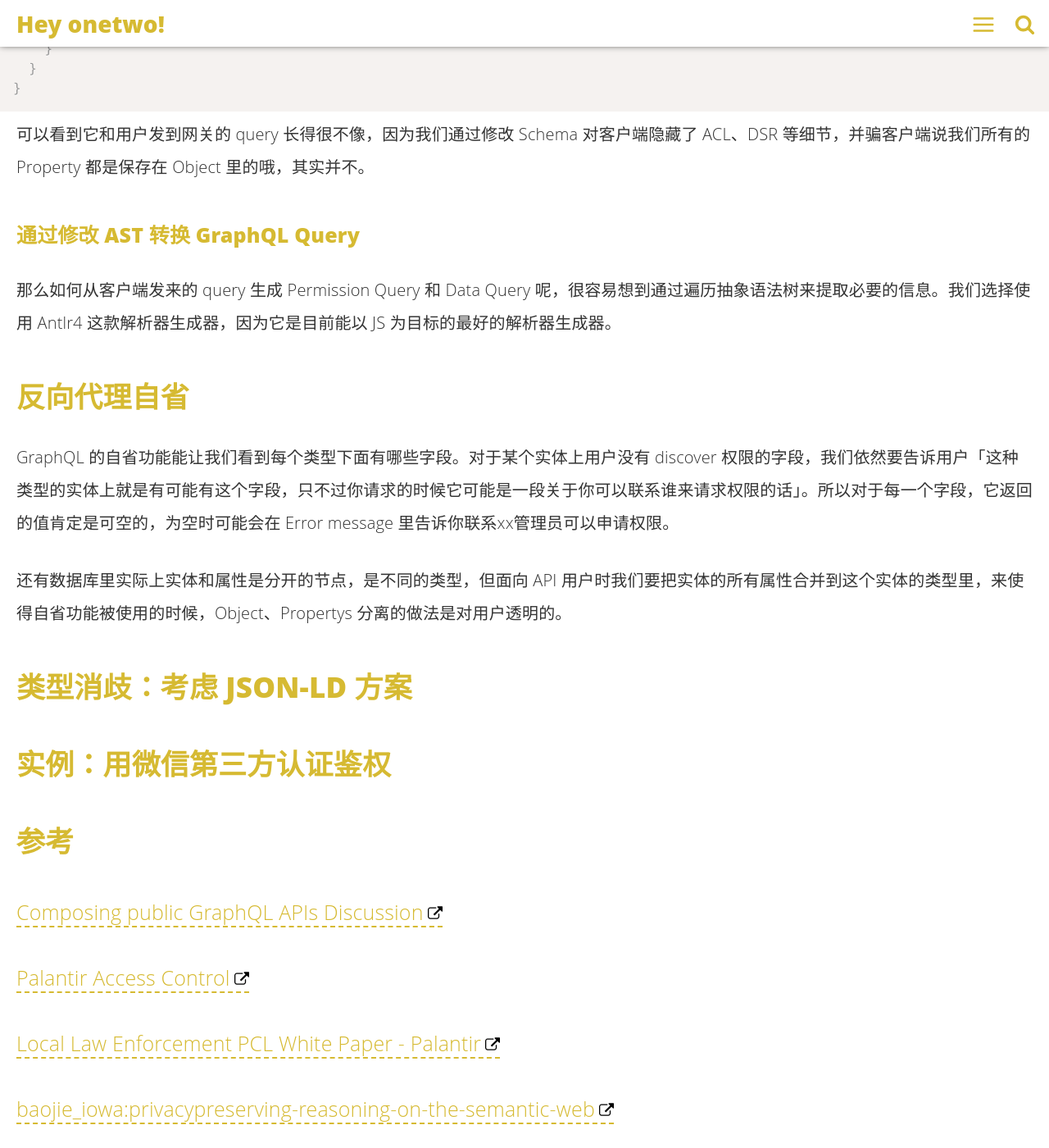
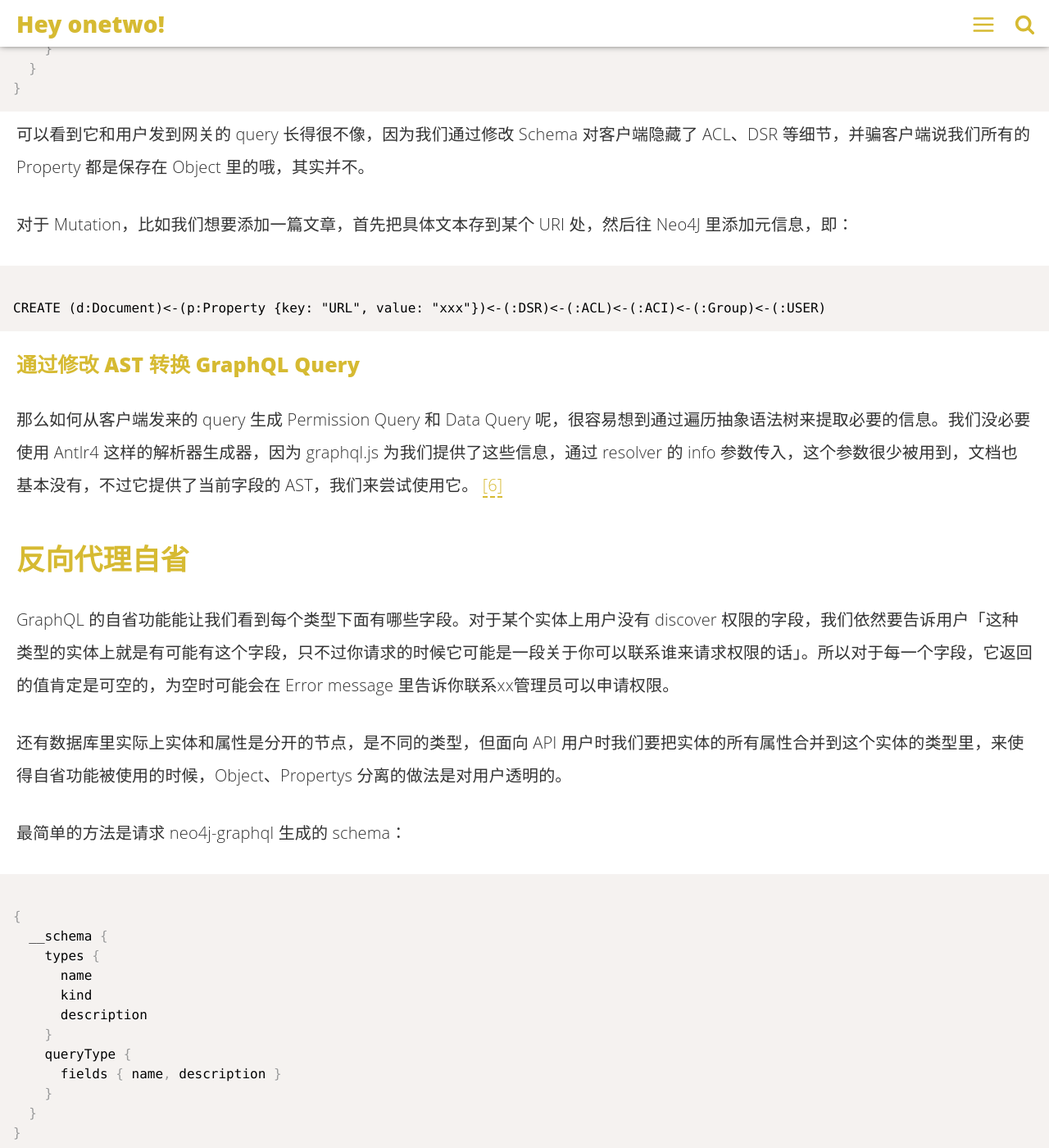
Before and after one commit to linonetwo/linonetwo.github.io, a Jekyll site: the page built from _posts/2017-08-25-级联GraphQL访问控制.md, in a window 1280 px wide and 1400 px high, scrolled down 8704 px. Shown: the whole window at 82% size. Built offline with Jekyll 4.4.1, drawn with Linux system fonts in a browser that asks for light colours; comment, search, counter and statistics services are not loaded; some of the changed text lies outside the part shown.

Commit message:
添加关于 schema的思考

````diff
--- a/_posts/2017-08-25-级联GraphQL访问控制.md
+++ b/_posts/2017-08-25-级联GraphQL访问控制.md
@@ -213,15 +213,46 @@ query MyQuestionDataQuery($ID: ID!, $title: String!) {
 
 可以看到它和用户发到网关的 query 长得很不像，因为我们通过修改 Schema 对客户端隐藏了 ACL、DSR 等细节，并骗客户端说我们所有的 Property 都是保存在 Object 里的哦，其实并不。
 
+对于 Mutation，比如我们想要添加一篇文章，首先把具体文本存到某个 URI 处，然后往 Neo4J 里添加元信息，即：
+
+```cypher
+
+CREATE (d:Document)<-(p:Property {key: "URL", value: "xxx"})<-(:DSR)<-(:ACL)<-(:ACI)<-(:Group)<-(:USER)
+```
+
 ### 通过修改 AST 转换 GraphQL Query
 
-那么如何从客户端发来的 query 生成 Permission Query 和 Data Query 呢，很容易想到通过遍历抽象语法树来提取必要的信息。我们选择使用 Antlr4 这款解析器生成器，因为它是目前能以 JS 为目标的最好的解析器生成器。
+那么如何从客户端发来的 query 生成 Permission Query 和 Data Query 呢，很容易想到通过遍历抽象语法树来提取必要的信息。我们没必要使用 Antlr4 这样的解析器生成器，因为 graphql.js 为我们提供了这些信息，通过 resolver 的 info 参数传入，这个参数很少被用到，文档也基本没有，不过它提供了当前字段的 AST，我们来尝试使用它。 [[6]](#6)
+
+
 
 ## 反向代理自省
 
 GraphQL 的自省功能能让我们看到每个类型下面有哪些字段。对于某个实体上用户没有 discover 权限的字段，我们依然要告诉用户「这种类型的实体上就是有可能有这个字段，只不过你请求的时候它可能是一段关于你可以联系谁来请求权限的话」。所以对于每一个字段，它返回的值肯定是可空的，为空时可能会在 Error message 里告诉你联系xx管理员可以申请权限。
 
 还有数据库里实际上实体和属性是分开的节点，是不同的类型，但面向 API 用户时我们要把实体的所有属性合并到这个实体的类型里，来使得自省功能被使用的时候，Object、Propertys 分离的做法是对用户透明的。
+
+最简单的方法是请求 neo4j-graphql 生成的 schema：
+
+```graphql
+
+{
+  __schema {
+    types {
+      name
+      kind
+      description
+    }
+    queryType {
+      fields { name, description }
+    }
+  }
+}
+```
+
+用这个信息生成我们自己的 Schema 的话，我们要做的就只是删除我们不想让 client 看到的类型，生成只有一张只有 neo4j-graphql 中 schema 的子集的 schema，然后让 apollo-server 来提供自省。
+
+对于我们的例子，情况比较简单，我们筛选出实现了 Object 接口的类型，然后请求所有连接到 Object 的 Property 类型的 key 作为 Object 的字段。（不大可能，所以还是不该用 key value，而应该用 key：value，然后实现各种类型的 Property？）
 
 ## 类型消歧：考虑 JSON-LD 方案
 
@@ -241,3 +272,5 @@ GraphQL 的自省功能能让我们看到每个类型下面有哪些字段。对
 
 - [Reinventing Authorization: GraphQL Permission Queries](https://www.slideshare.net/baojie_iowa/privacypreserving-reasoning-on-the-semantic-web)
 - [Scenarios: The GraphQL Permission Schema](https://www.graph.cool/docs/reference/auth/permission-queries-iox3aqu0ee/)
+
+### [<span id="6">Get Query info and execution state of the query by "info"</span>](http://dev.apollodata.com/tools/graphql-tools/resolvers.html#Resolver-function-signature)
````
